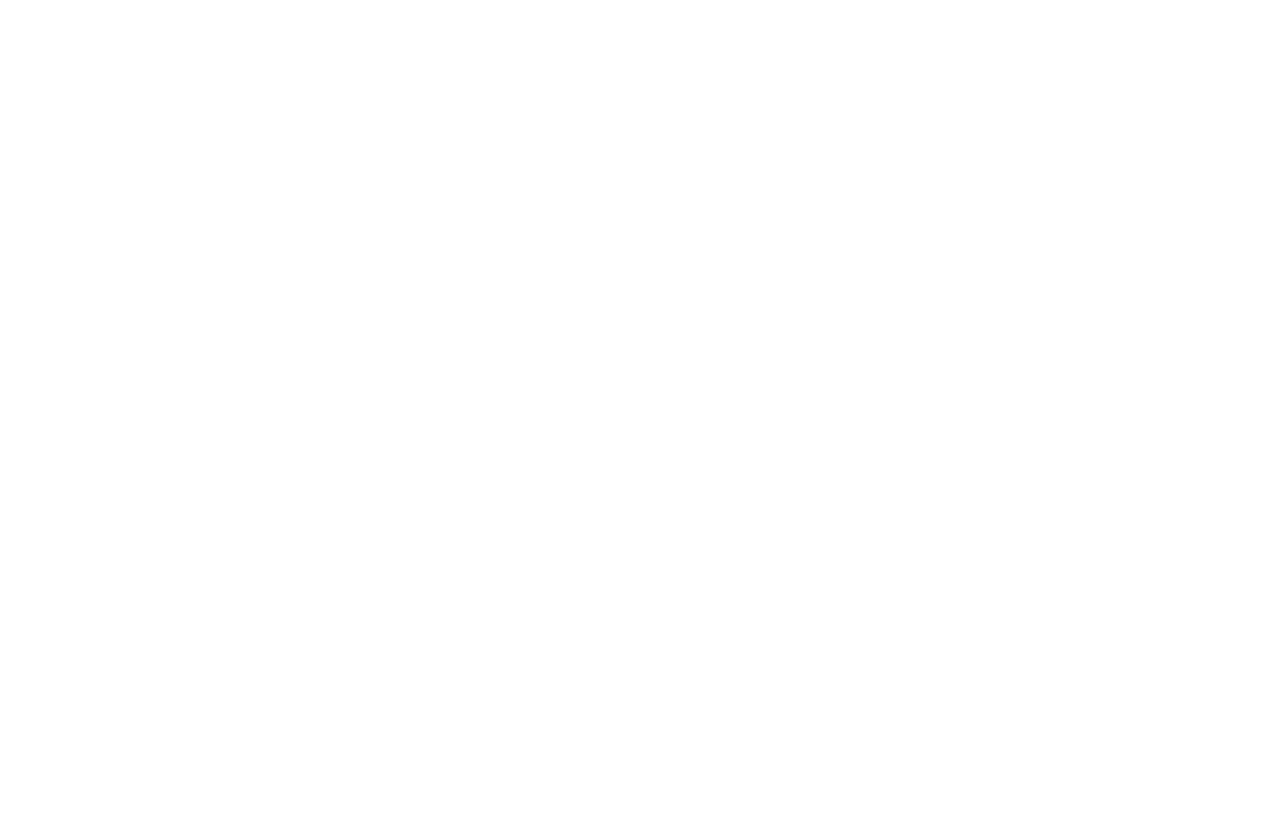
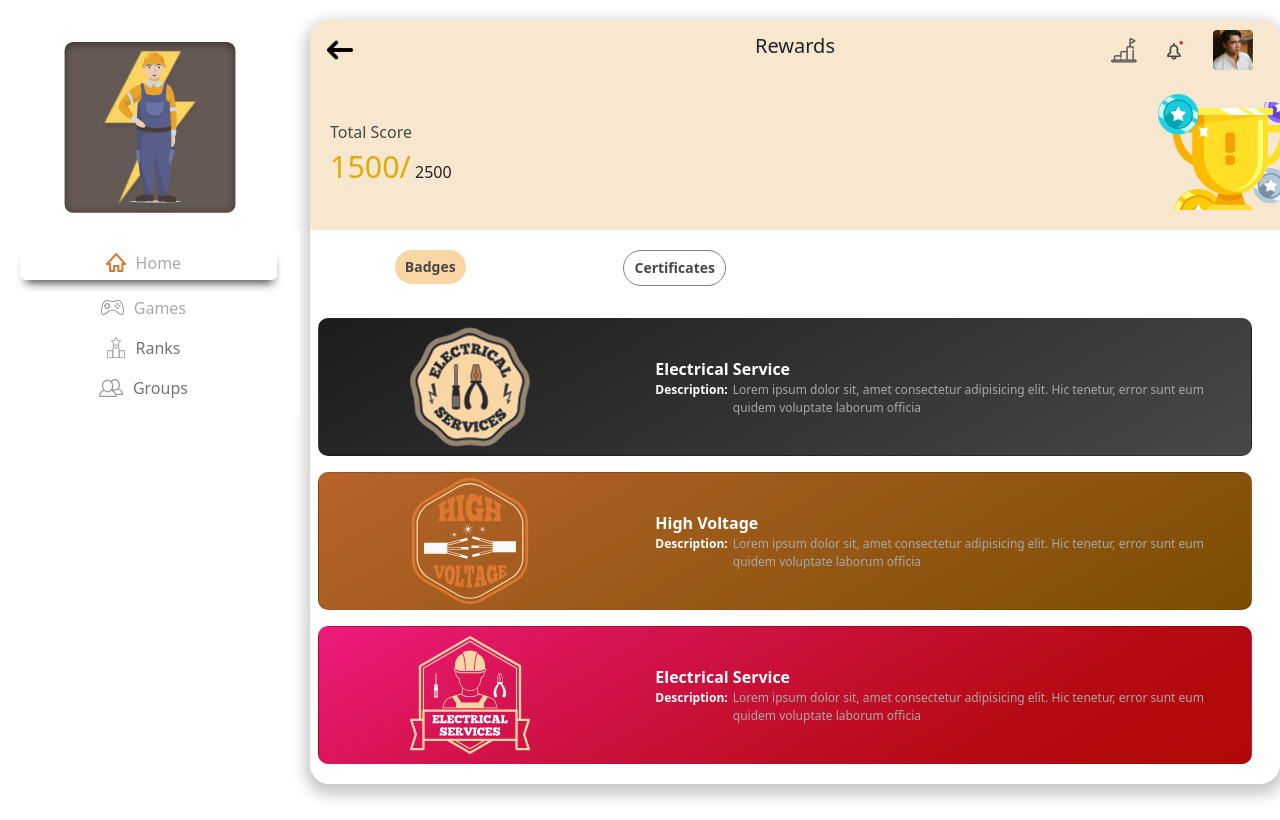
Before and after one commit to dvjadeja/NEW_UI, a React (Create React App) app: page /rewards in a window 1280 px wide. Built offline with nearby package versions, Linux system fonts and the light colour scheme.

Commit message:
created Reward Page

```diff
--- a/src/App.js
+++ b/src/App.js
@@ -4,6 +4,7 @@
 import Games from "./pages/Games";
 import Home from "./pages/Home";
 import Home6 from "./pages/Home6";
+import Rewards from "./pages/Rewards";
 
 function App() {
   return (
@@ -17,6 +18,7 @@
           />
           <Route exact path="/home-6" component={Home6} />
           <Route path="/games" component={Games} />
+          <Route path="/rewards" component={Rewards} />
         </Switch>
       </BrowserRouter>
     </div>
--- /dev/null
+++ b/src/components/RewardsCard.jsx
@@ -0,0 +1,59 @@
+import React from "react";
+import { Card, Col, Image, Row } from "react-bootstrap";
+
+const RewardsCard = (props) => {
+  return (
+    <>
+      <Col xs={12} className="mt-3 pe-0 ps-0" key={props.data.index}>
+        <Card
+          style={{
+            background: `${props.data.bg}`,
+            borderRadius: "10px",
+            padding: 5,
+            cursor: "pointer",
+          }}
+        >
+          <Row>
+            <Col className="p-0" xs={4}>
+              <Image
+                src={props.data.img}
+                style={{ width: "120px", height: "126px" }}
+              />
+            </Col>
+            <Col
+              xs={8}
+              style={{
+                color: `${props.textColor}`,
+                display: "flex",
+                alignItems: "center",
+                fontSize: "20px",
+              }}
+            >
+              <div className="d-flex flex-column align-items-start p-3 text-start">
+                <span style={{ fontSize: 16, fontWeight: "bold" }}>
+                  {props.data.name}
+                </span>
+                <div className="d-flex flex-row">
+                  <p style={{ fontSize: 12, fontWeight: "bold" }}>
+                    Description:
+                  </p>
+                  <span
+                    style={{
+                      fontSize: 12,
+                      color: "darkgray",
+                      paddingLeft: 5,
+                    }}
+                  >
+                    {props.data.desc}
+                  </span>
+                </div>
+              </div>
+            </Col>
+          </Row>
+        </Card>
+      </Col>
+    </>
+  );
+};
+
+export default RewardsCard;
--- a/src/components/Sidebar.jsx
+++ b/src/components/Sidebar.jsx
@@ -1,19 +1,12 @@
 import React from "react";
-import {
-  Image,
-  Nav,
-  Row,
-  Navbar,
-  Container,
-  Col,
-  NavLink,
-} from "react-bootstrap";
+import { Image, Nav, Row, Navbar, Container, Col } from "react-bootstrap";
 import Avatar from "../assests/images/Avatar.svg";
 import home from "../assests/images/home.svg";
 import console from "../assests/images/console.svg";
 import rank from "../assests/images/rank.svg";
 import group from "../assests/images/groups.svg";
 import { useState } from "react";
+import { Link } from "react-router-dom";
 
 const Sidebar = () => {
   const [onclick, setOnClick] = useState(1);
@@ -27,7 +20,12 @@
       <Navbar bg="white" variant="light" expand="lg">
         <Container fluid={true}>
           <Nav className="d-flex flex-column" style={{ width: "99%" }}>
-            <NavLink href="/" onClick={() => setOnClick(1)}>
+            <Link
+              to="/"
+              onClick={() => setOnClick(1)}
+              className="m-2 text-decoration-none"
+              style={{ color: "darkgray" }}
+            >
               <div
                 className={
                   onclick === 1 ? "menu-item menu-item-active" : "menu-item"
@@ -36,8 +34,13 @@
                 <Image src={home} className="menu-item-icon" />
                 <span>Home</span>
               </div>
-            </NavLink>
-            <Nav.Link href="/games" onClick={() => setOnClick(2)}>
+            </Link>
+            <Link
+              to="/games"
+              onClick={() => setOnClick(2)}
+              className="m-2 text-decoration-none "
+              style={{ color: "darkgray" }}
+            >
               <div
                 className={
                   onclick === 2 ? "menu-item menu-item-active" : "menu-item"
@@ -46,7 +49,7 @@
                 <Image src={console} className="menu-item-icon" />
                 <span>Games</span>
               </div>
-            </Nav.Link>
+            </Link>
             <Nav.Link href="#pricing">
               <div className="menu-item">
                 <Image src={rank} className="menu-item-icon" />
--- a/src/components/Topbar.jsx
+++ b/src/components/Topbar.jsx
@@ -1,6 +1,7 @@
 import React from "react";
 import styled from "styled-components";
 import { Row, Col } from "react-bootstrap";
+import { Link } from "react-router-dom";
 
 const Nav = styled.nav`
   width: 100%;
@@ -24,7 +25,9 @@
       {back ? (
         <Row>
           <Col style={{ textAlign: "left" }}>
-            <StyledAlignedImage src={back} />
+            <Link to="/">
+              <StyledAlignedImage src={back} />
+            </Link>
           </Col>
           <Col style={{ padding: 14 }}>
             <div className="d-flex justify-content-center align-items-center">
--- /dev/null
+++ b/src/pages/Rewards.jsx
@@ -0,0 +1,172 @@
+import React, { useState } from "react";
+import Sidebar from "../components/Sidebar";
+import Topbar from "../components/Topbar";
+import { Col, Image, Row } from "react-bootstrap";
+import back from "../assests/images/back.svg";
+import trofy from "../assests/images/trofy.png";
+import electricalServiceBadge from "../assests/images/electricalServiceBadge.svg";
+import highVoltage from "../assests/images/highVoltage.svg";
+import electricalServicesPink from "../assests/images/electricalServicesPink.svg";
+import rewardCertificate from "../assests/images/rewardCertificate.svg";
+import RewardsCard from "../components/RewardsCard";
+
+const optFilter = [
+  { title: "Badges", key: 1 },
+  { title: "Certificates", key: 2 },
+];
+
+const badgeCard = [
+  {
+    name: "Electrical Service",
+    img: electricalServiceBadge,
+    bg: "linear-gradient(150deg,#1C1C1C, #484848 100%)",
+    desc: "Lorem ipsum dolor sit, amet consectetur adipisicing elit. Hic tenetur, error sunt eum quidem voluptate laborum officia",
+  },
+  {
+    name: "High Voltage",
+    img: highVoltage,
+    bg: "linear-gradient(150deg,#B7642A, #7A4D04 100%)",
+    desc: "Lorem ipsum dolor sit, amet consectetur adipisicing elit. Hic tenetur, error sunt eum quidem voluptate laborum officia",
+  },
+  {
+    name: "Electrical Service",
+    img: electricalServicesPink,
+    bg: "linear-gradient(150deg,#EF1B7E, #D81454,#C60F31,#B50A11,#B10909 100%)",
+    desc: "Lorem ipsum dolor sit, amet consectetur adipisicing elit. Hic tenetur, error sunt eum quidem voluptate laborum officia",
+  },
+];
+
+const certCard = [
+  {
+    name: "Bringing it Beyond",
+    img: rewardCertificate,
+    bg: "white",
+    desc: "Lorem ipsum dolor sit, amet consectetur adipisicing elit. Hic tenetur, error sunt eum quidem voluptate laborum officia",
+  },
+  {
+    name: "Ace of Initiative",
+    img: rewardCertificate,
+    bg: "white",
+    desc: "Lorem ipsum dolor sit, amet consectetur adipisicing elit. Hic tenetur, error sunt eum quidem voluptate laborum officia",
+  },
+  {
+    name: "Top Performer",
+    img: rewardCertificate,
+    bg: "white",
+    desc: "Lorem ipsum dolor sit, amet consectetur adipisicing elit. Hic tenetur, error sunt eum quidem voluptate laborum officia",
+  },
+];
+
+const Rewards = () => {
+  const [activeOptFilter, setActiveOptFilter] = useState(1);
+  return (
+    <>
+      <div>
+        <Sidebar />
+        <div
+          className="main-container"
+          style={{
+            marginBottom: 10,
+            boxShadow: "0px 6px 14px 5px rgba(201,201,201,1)",
+            borderRadius: 20,
+          }}
+        >
+          <div
+            style={{
+              width: "100%",
+              background: "#F7E7CE",
+              marginTop: 20,
+              marginRight: 20,
+              borderRadius: "20px 20px 0px 0px",
+              paddingBottom: 20,
+            }}
+          >
+            <Topbar back={back} title="Rewards" />
+            <Row style={{ padding: "40px 20px 20px 20px" }}>
+              <Col style={{ textAlign: "left" }}>
+                <p
+                  style={{
+                    fontSize: "1rem",
+                    marginBottom: 0,
+                    color: "#484848",
+                  }}
+                >
+                  Total Score
+                </p>
+                <span style={{ fontSize: "1.9rem", color: "#E1AA06" }}>
+                  1500/
+                </span>{" "}
+                <span className="text-grey fs-20">2500</span>
+              </Col>
+              <Col style={{ textAlign: "right", position: "relative" }}>
+                <Image
+                  src={trofy}
+                  style={{
+                    position: "absolute",
+                    bottom: "-20px",
+                    right: "-10px",
+                  }}
+                />
+              </Col>
+            </Row>
+          </div>
+          <div
+            style={{
+              background: "white",
+              marginTop: 0,
+              marginRight: 20,
+              borderRadius: "0px 0px 20px 20px",
+              paddingBottom: 20,
+              paddingTop: 20,
+              marginBottom: 10,
+            }}
+          >
+            <div style={{ width: "50%" }}>
+              <Row style={{ paddingLeft: 10 }}>
+                {optFilter.map(({ title, key }) => (
+                  <Col className="mb-3" key={key}>
+                    <div
+                      onClick={() => setActiveOptFilter(key)}
+                      className={
+                        key === activeOptFilter ? "badgeActive badge" : "badge"
+                      }
+                      style={{
+                        background: "white !important",
+                        borderRadius: 20,
+                        padding: 10,
+                        fontSize: 14,
+                      }}
+                    >
+                      <span>{title}</span>
+                    </div>
+                  </Col>
+                ))}
+              </Row>
+            </div>
+            <div>
+              <Row style={{ paddingLeft: 20, paddingRight: 20 }}>
+                {activeOptFilter === 1
+                  ? badgeCard.map((data, index) => (
+                      <RewardsCard
+                        data={data}
+                        index={index}
+                        textColor="white"
+                      />
+                    ))
+                  : certCard.map((data, index) => (
+                      <RewardsCard
+                        data={data}
+                        index={index}
+                        textColor="black"
+                      />
+                    ))}
+              </Row>
+            </div>
+          </div>
+        </div>
+      </div>
+    </>
+  );
+};
+
+export default Rewards;
```
Also changed, not shown: src/assests/images/rewardCertificate.svg (added), src/assests/images/trofy.png (added).
